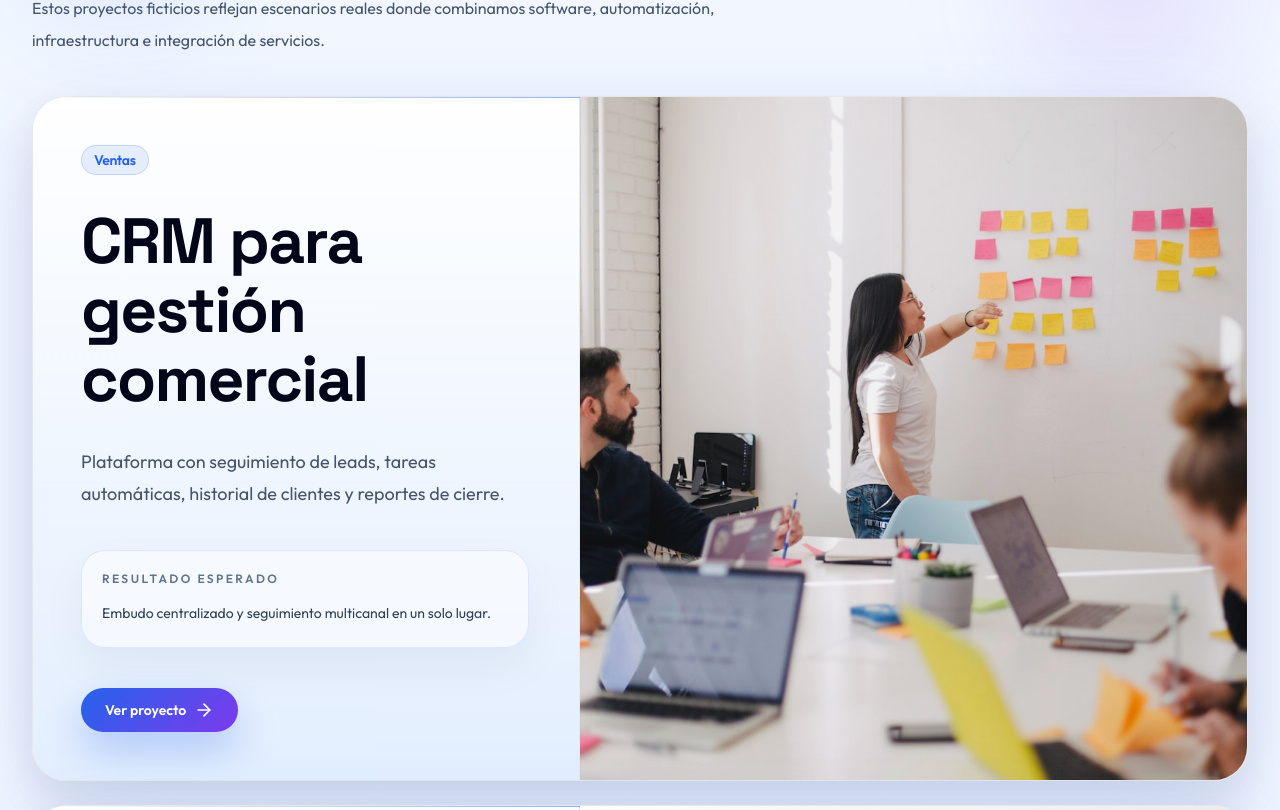
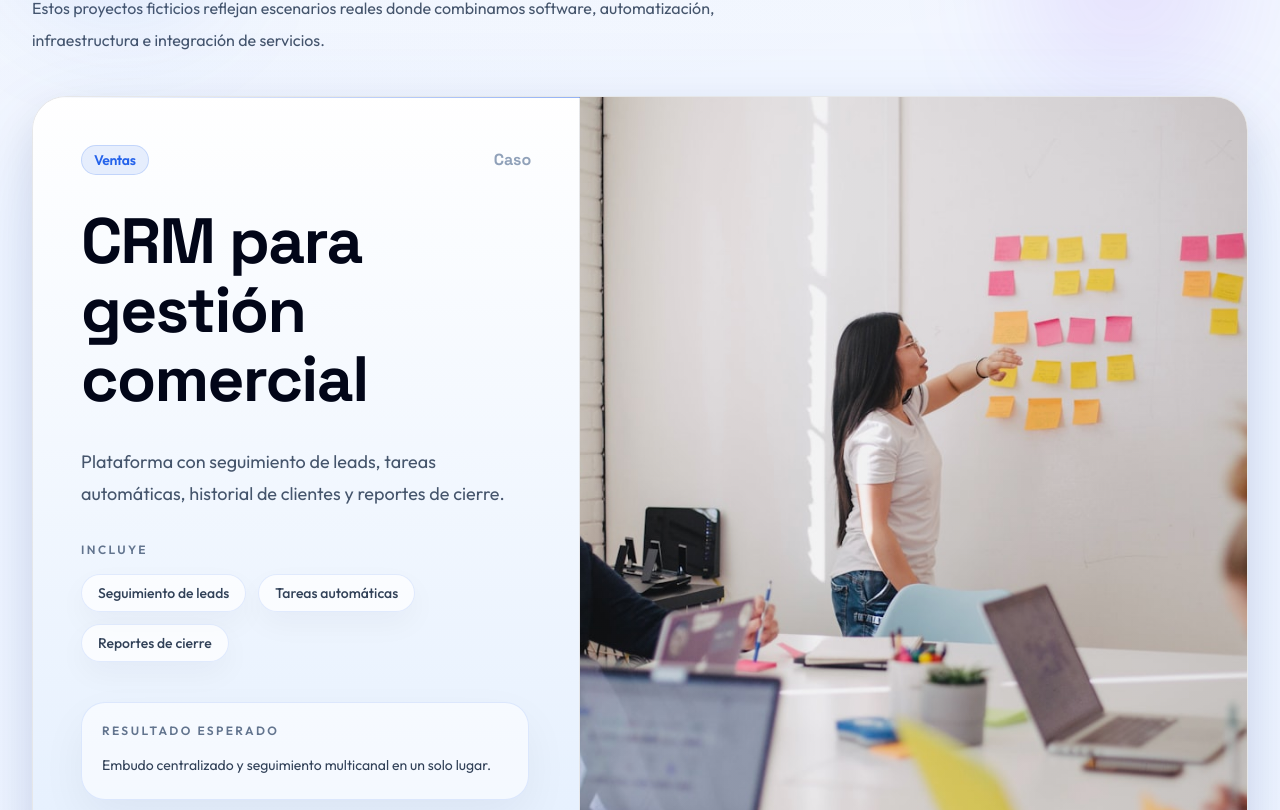
Before and after one commit to wialpe/willco-portfolio-landing, a React (Vite) app: page / in a window 1280 px wide. Shown: the part 4630-5440 px from the top of the page. Built offline with nearby package versions, Linux system fonts and the light colour scheme.

Commit message:
feat: add highlights to project details and update Projects component

```diff
--- a/src/components/Projects.tsx
+++ b/src/components/Projects.tsx
@@ -1,7 +1,7 @@
 import { motion } from 'framer-motion'
 import { ArrowRight } from 'lucide-react'
 import { projects } from '../data/projects'
-import { fadeInUp, staggerContainer, viewport } from '../lib/motion'
+import { fadeInUp, viewport } from '../lib/motion'
 import { SectionHeading } from './SectionHeading'
 
 export function Projects() {
@@ -23,17 +23,14 @@ export function Projects() {
           description="Estos proyectos ficticios reflejan escenarios reales donde combinamos software, automatización, infraestructura e integración de servicios."
         />
 
-        <motion.div
-          className="space-y-6"
-          initial="hidden"
-          whileInView="visible"
-          viewport={viewport}
-          variants={staggerContainer}
-        >
+        <div className="space-y-6">
           {projects.map((project) => (
             <motion.article
               key={project.name}
               className="panel-strong group relative overflow-hidden rounded-[34px] transition duration-300 hover:-translate-y-1"
+              initial="hidden"
+              whileInView="visible"
+              viewport={viewport}
               variants={fadeInUp}
             >
               <div
@@ -48,6 +45,9 @@ export function Projects() {
                       <span className="inline-flex rounded-full border border-brand-500/18 bg-brand-500/10 px-3 py-1 text-sm font-semibold tracking-tight text-brand-500 dark:border-brand-300/16 dark:bg-brand-300/10 dark:text-brand-300">
                         {project.category}
                       </span>
+                      <span className="font-display text-base font-semibold text-slate-400 dark:text-slate-500">
+                        Caso
+                      </span>
                     </div>
 
                     <h3 className="mt-8 max-w-xl font-display text-4xl font-bold tracking-tight text-slate-950 dark:text-white sm:text-5xl lg:text-[4rem] lg:leading-[1.08]">
@@ -57,6 +57,22 @@ export function Projects() {
                     <p className="mt-8 max-w-lg text-base leading-8 text-slate-600 dark:text-slate-300 sm:text-lg">
                       {project.description}
                     </p>
+
+                    <div className="mt-8">
+                      <p className="text-xs font-semibold uppercase tracking-[0.2em] text-slate-500 dark:text-slate-400">
+                        Incluye
+                      </p>
+                      <ul className="mt-4 flex flex-wrap gap-3">
+                        {project.highlights.map((highlight) => (
+                          <li
+                            key={highlight}
+                            className="rounded-full border border-brand-500/12 bg-white/72 px-4 py-2 text-sm font-medium text-slate-700 shadow-[0_12px_30px_rgba(15,23,42,0.04)] dark:border-white/8 dark:bg-white/5 dark:text-slate-200 dark:shadow-none"
+                          >
+                            {highlight}
+                          </li>
+                        ))}
+                      </ul>
+                    </div>
                   </div>
 
                   <div className="mt-10">
@@ -92,7 +108,7 @@ export function Projects() {
               </div>
             </motion.article>
           ))}
-        </motion.div>
+        </div>
       </div>
     </section>
   )
--- a/src/data/projects.ts
+++ b/src/data/projects.ts
@@ -11,6 +11,7 @@ export const projects: Project[] = [
     name: 'CRM para gestión comercial',
     description:
       'Plataforma con seguimiento de leads, tareas automáticas, historial de clientes y reportes de cierre.',
+    highlights: ['Seguimiento de leads', 'Tareas automáticas', 'Reportes de cierre'],
     category: 'Ventas',
     outcome: 'Embudo centralizado y seguimiento multicanal en un solo lugar.',
     image: crmGestionComercialImage,
@@ -20,6 +21,7 @@ export const projects: Project[] = [
     name: 'Plataforma de citas médicas',
     description:
       'Sistema web para agenda, confirmación de pacientes, control de disponibilidad y recordatorios.',
+    highlights: ['Agenda digital', 'Confirmación de pacientes', 'Recordatorios automáticos'],
     category: 'Salud',
     outcome: 'Menos ausencias y mejor coordinación entre recepción y personal asistencial.',
     image: citasMedicasImage,
@@ -29,6 +31,7 @@ export const projects: Project[] = [
     name: 'Bot de WhatsApp para confirmación de agendas',
     description:
       'Automatización conectada con calendarios y base de datos para confirmar, mover o cancelar citas.',
+    highlights: ['Confirmación automática', 'Cambios de cita', 'Conexión con calendarios'],
     category: 'Automatización',
     outcome: 'Respuestas más rápidas y ahorro de tiempo en llamadas repetitivas.',
     image: chatIAImage,
@@ -38,6 +41,7 @@ export const projects: Project[] = [
     name: 'Sistema de mesa de ayuda',
     description:
       'Módulo para tickets, asignación por prioridad, seguimiento SLA y trazabilidad de soporte interno.',
+    highlights: ['Tickets por prioridad', 'Seguimiento SLA', 'Trazabilidad operativa'],
     category: 'Soporte',
     outcome: 'Mayor control operativo y tiempos de atención medibles.',
     image: mesaAyudaImage,
@@ -47,6 +51,7 @@ export const projects: Project[] = [
     name: 'Dashboard administrativo',
     description:
       'Tablero ejecutivo con indicadores de ventas, operación, cartera y productividad por equipo.',
+    highlights: ['KPIs en tiempo real', 'Análisis por equipo', 'Control de cartera y ventas'],
     category: 'Analítica',
     outcome: 'Visibilidad ejecutiva en tiempo real para decisiones de negocio.',
     image: dashboardAdministrativoImage,
@@ -56,6 +61,7 @@ export const projects: Project[] = [
     name: 'Integración con facturación electrónica',
     description:
       'Sincronización de pedidos, validación de datos y emisión automática con proveedor externo.',
+    highlights: ['Sincronización de pedidos', 'Validación de datos', 'Emisión automática'],
     category: 'Integraciones',
     outcome: 'Reducción de errores manuales y continuidad del flujo administrativo.',
     image: facturacionElectronicaImage,
--- a/src/types/content.ts
+++ b/src/types/content.ts
@@ -18,6 +18,7 @@ export interface Service {
 export interface Project {
   name: string
   description: string
+  highlights: string[]
   category: string
   outcome: string
   image: string
```
